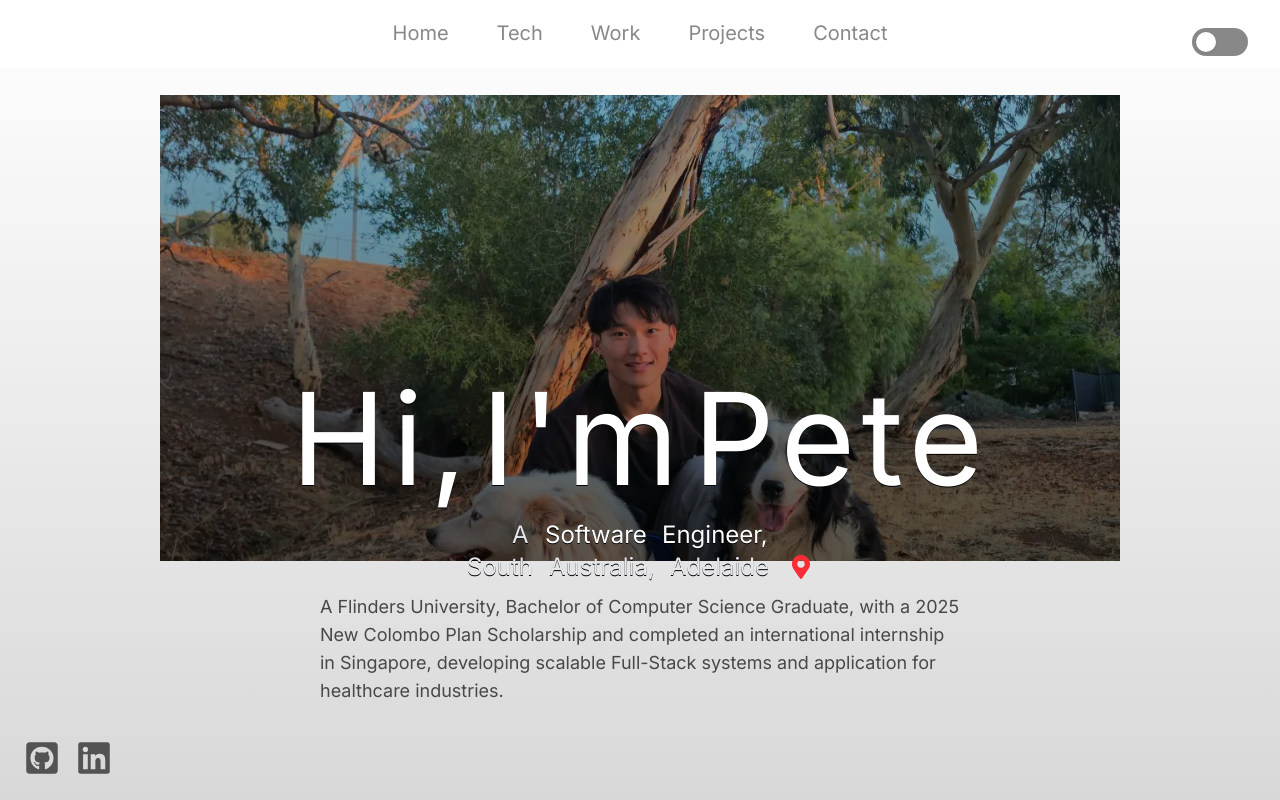
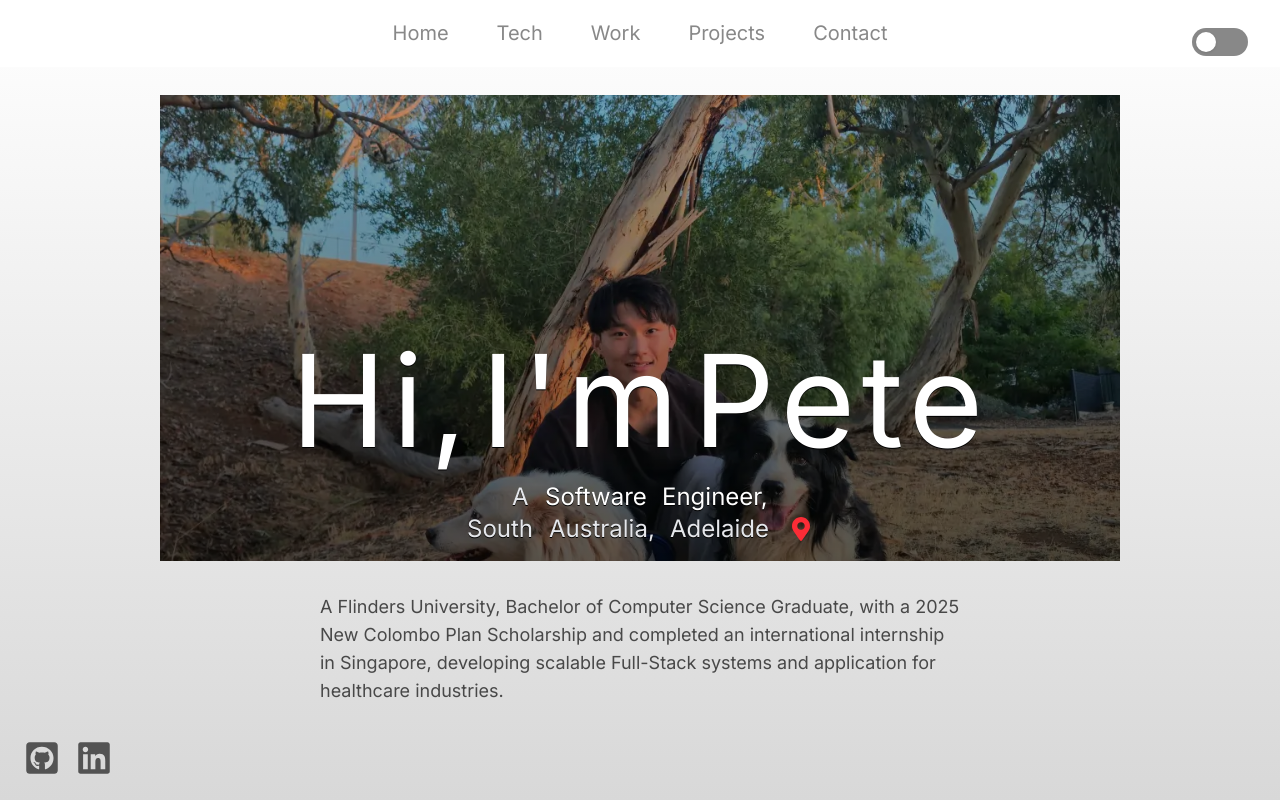
Before and after one commit to pete-lim/portfolio-pete, a React (Vite) app: page / in a window 1280 px wide. Built offline with nearby package versions, Linux system fonts and the light colour scheme.

Commit message:
style home-parralax responsiveness
Rewrote the styling to avoid hardcoded css which gave finer control but appeared to have more faults. Used justify center/end for depending on screen sizes instead. Guaranteeing no layout shifts

```diff
--- a/src/App.css
+++ b/src/App.css
@@ -45,27 +45,23 @@ section {
   @apply flex flex-col min-h-screen max-w-screen max-h-max w-11/12 sm:w-8/10 lg:w-7/10 xl:w-5/10 justify-self-center justify-center relative;
   scroll-snap-align: start;
 }
-@media screen and (max-height: 800px) and (max-width: 600px) {
+@media screen and (max-height: 800px) and (max-width: 64rem) {
   #home {
     @apply py-30;
   }
 }
-@media (width >= 64rem /* 1024px */) and (min-height: 900px) {
-  .main-title {
-    margin-top: calc(var(--spacing) * 80);
+@media (width >= 64rem) and (max-height: 768px) {
+
+  .hero-parallax {
+    width: auto !important;
+    height: 60vh !important;
+    justify-content: center !important;
   }
+
 }
-@media (width >= 64rem) and (max-height: 900px) and (min-height: 768px) {
-  .main-title {
-    margin-top: calc(var(--spacing) * 70);
-  }
-}
-@media (width >= 64rem) and (max-height: 768px) {
-  .main-title {
-    margin-top: calc(var(--spacing) * 50);
-  }
-  .hero-parallax {
-    width: 65% !important;
+@media (width >= 64rem) and (min-height: 768px){
+  .padded-text{
+    @apply pb-4;
   }
 }
 .root {
--- a/src/components/Hero.tsx
+++ b/src/components/Hero.tsx
@@ -58,9 +58,9 @@ export default function HeroSection() {
   }, []);
   return (
     <section className={`section lg:h-screen lg:items-center`} id="home">
-      <div className="hero-parallax max-lg:bg-none! lg:mb-8 lg:flex flex-col lg:h-7/12 items-center ">
+      <div className="hero-parallax max-lg:bg-none! lg:mb-8 lg:flex flex-col lg:h-7/12 items-center justify-center lg:justify-end">
         <span
-          className={`flex gap-2 ${zoomLevel > 100 ? 'lg:mt-60' : 'main-title'} mb-4 `}
+          className={`flex gap-2 mb-4 `}
         >
           <DistortText tag="header" className="lg:text-9xl! lg:text-white!">
             Hi,
@@ -81,7 +81,7 @@ export default function HeroSection() {
             Engineer,
           </DistortText>
         </span>
-        <span className="flex items-center gap-4">
+        <span className="flex items-center gap-4 padded-text">
           <DistortText className="lg:text-gray-200!">South</DistortText>
           <DistortText className="lg:text-gray-200!">Australia,</DistortText>
           <DistortText className="lg:text-gray-200!">Adelaide</DistortText>
```
Also changed, not shown: 1 other file (tests, documents, lock files or other folders).
